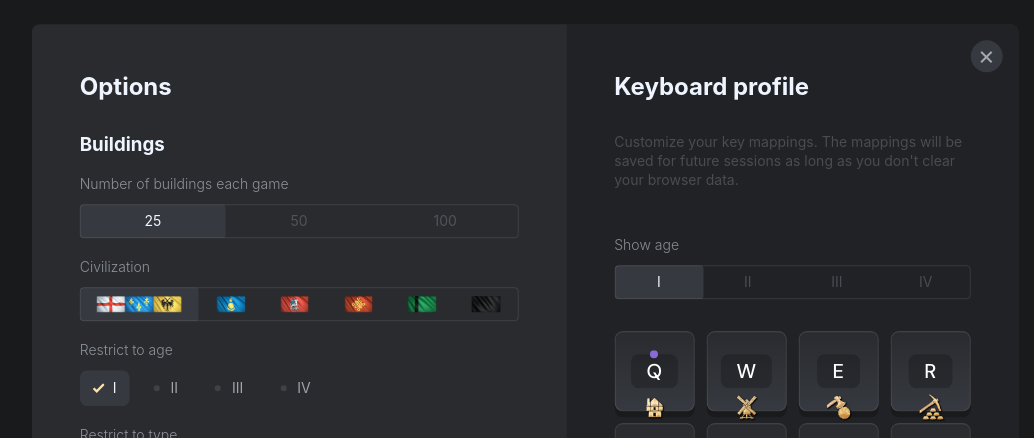
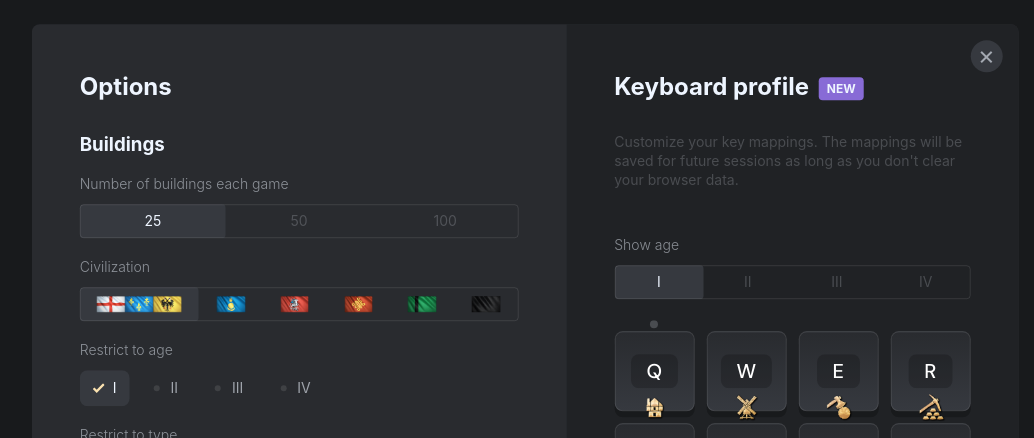
Before and after one commit to alexwidua/aegis, a React (Create React App) app: page / in a window 1280 px wide. Both pictures are taken after a click on the button "Options". Shown: the top 438 px of the page, without its empty margins (115-1149 px from the left). Built offline with nearby package versions, Linux system fonts and the light colour scheme; a web font is replaced by a local one.

Commit message:
style: add temp badge

```diff
--- a/src/views/OptionsView.js
+++ b/src/views/OptionsView.js
@@ -161,7 +161,9 @@ const OptionsView = () => {
 				/>
 			</div>
 			<div className={styles['keyboard-options']}>
-				<h2>Keyboard profile</h2>
+				<h2>
+					Keyboard profile <span className={styles.new}>NEW</span>
+				</h2>
 				<p>
 					Customize your key mappings. The mappings will be saved for
 					future sessions as long as you don't clear your browser
--- a/src/views/options.module.scss
+++ b/src/views/options.module.scss
@@ -3,6 +3,15 @@
 
 	& h2 {
 		margin: 0 0 2rem 0;
+
+		& .new {
+			padding: 0.25rem 0.5rem;
+			margin-left: 0.25rem;
+			background: var(--color-lavender);
+			border-radius: var(--border-radius-sm);
+			font-size: 0.75rem;
+			vertical-align: middle;
+		}
 	}
 
 	& p {
@@ -89,7 +98,7 @@
 		border-radius: 0.5rem;
 		text-transform: uppercase;
 		transform: translate3d(-50%, -50%, 0);
-		transition: background 0.2s, font-size 0.2s;
+		transition: background-color 0.2s, font-size 0.2s;
 		white-space: nowrap;
 	}
 
@@ -108,13 +117,14 @@
 		background: var(--color-red);
 	}
 
+	// Display small indicator of Age base key
 	&.age span::after {
 		position: absolute;
-		top: -0.25rem;
+		top: -100%;
 		left: 50%;
 		width: 0.5rem;
 		height: 0.5rem;
-		background: var(--color-lavender);
+		background: var(--color-font-tertiary);
 		border-radius: 100%;
 
 		content: '';
```
